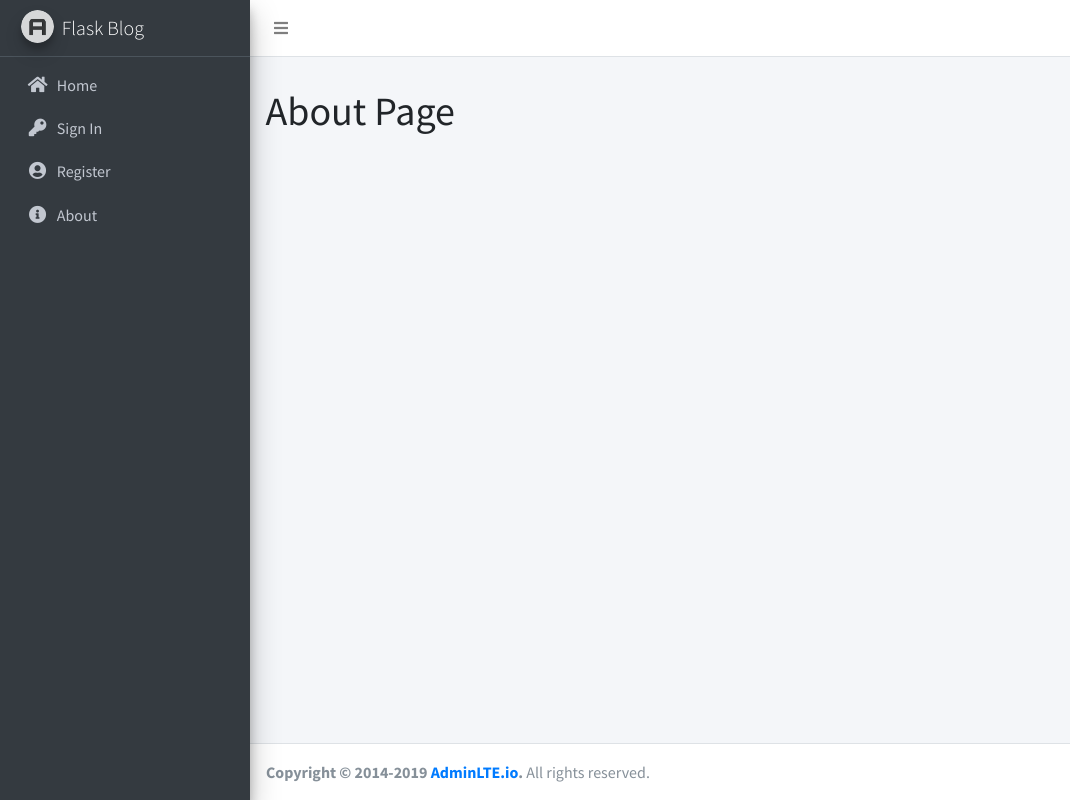
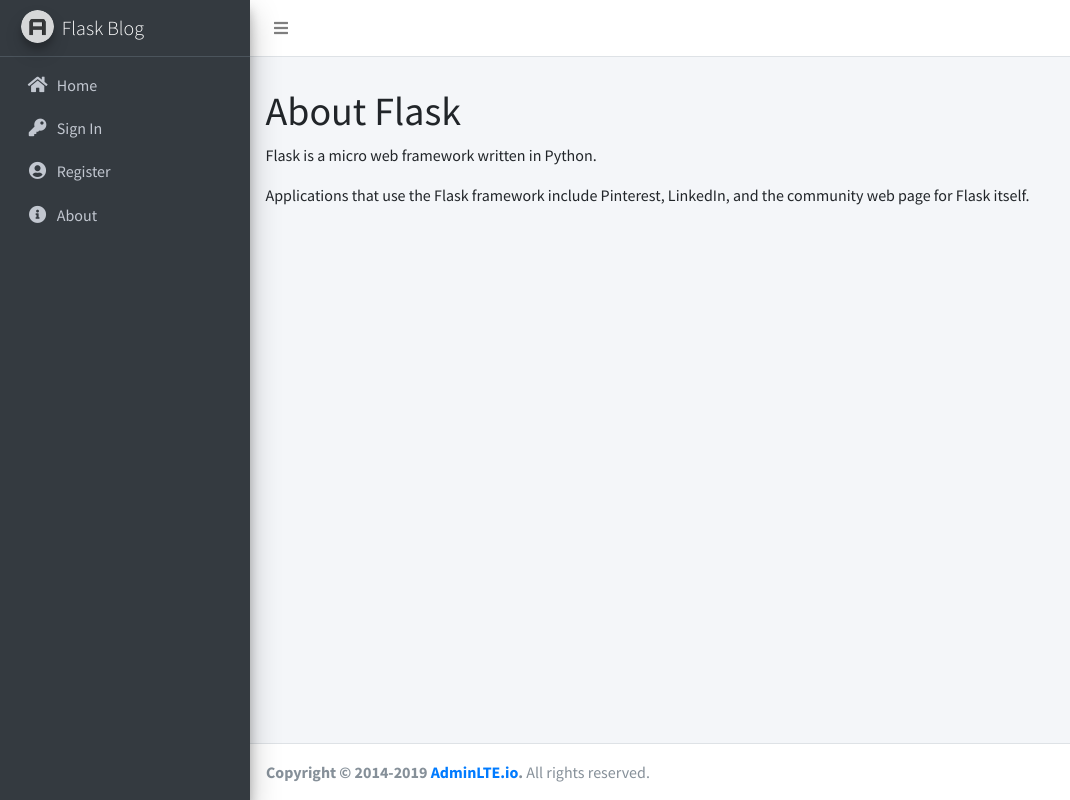
Before and after one commit to bagusyumna/Flask-Web-AdminLTS, a Flask app: page /about in a window 1280 px wide. Shown: the whole page, without its empty margins (0-1070 px from the left). Run offline with Flask 2, Linux system fonts and the light colour scheme; some libraries are stand-ins or nearby versions.

Commit message:
First change

```diff
--- a/flaskblog/templates/about.html
+++ b/flaskblog/templates/about.html
@@ -1,6 +1,9 @@
 {% extends "layout.html" %}
 {% block content %}
 <div class="col-md-12">
-    <h1>About Page</h1>
+    <h1> About Flask </h1>
+    <p> Flask is a micro web framework written in Python.</p>
+    <p> Applications that use the Flask framework include Pinterest,
+    LinkedIn, and the community web page for Flask itself.</p>
 </div>
 {% endblock content %}
```
